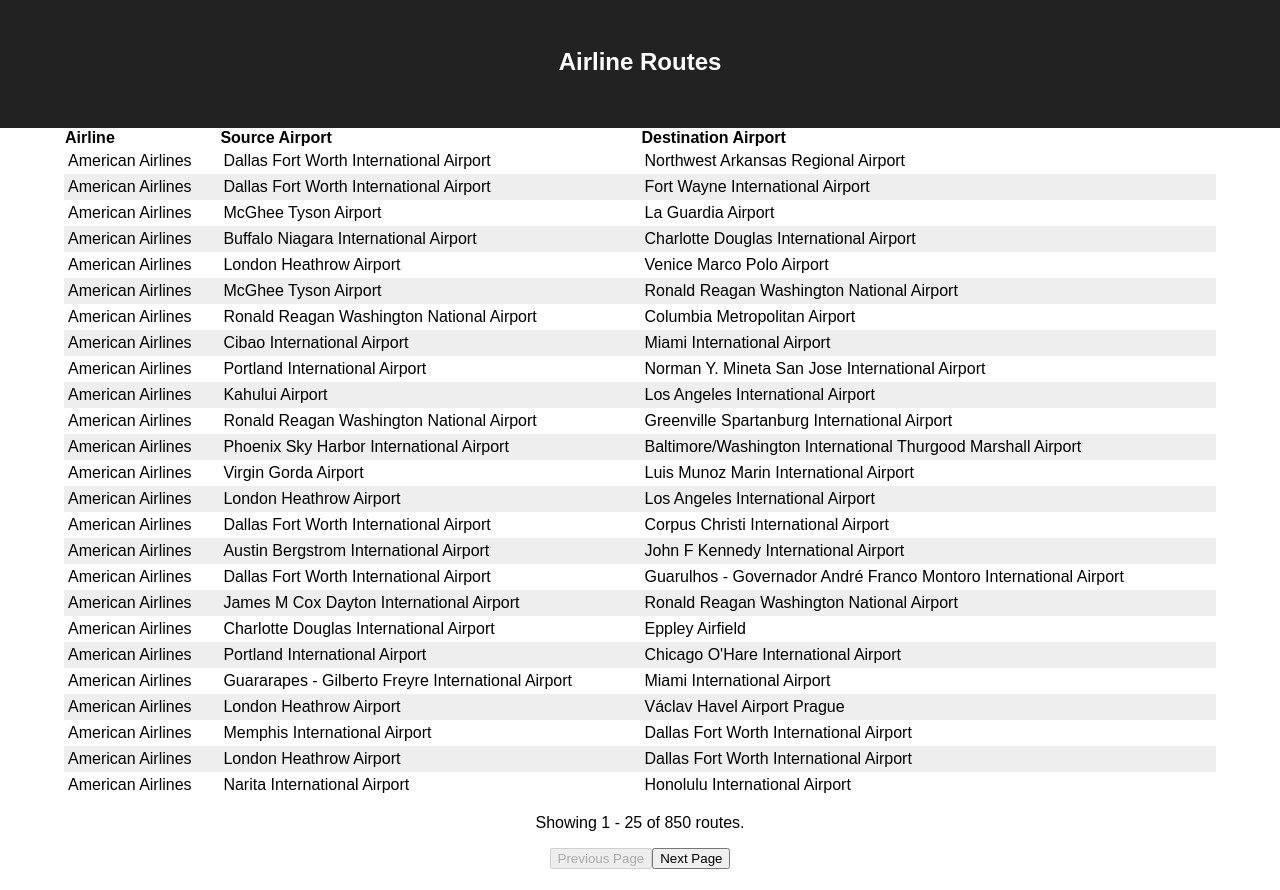
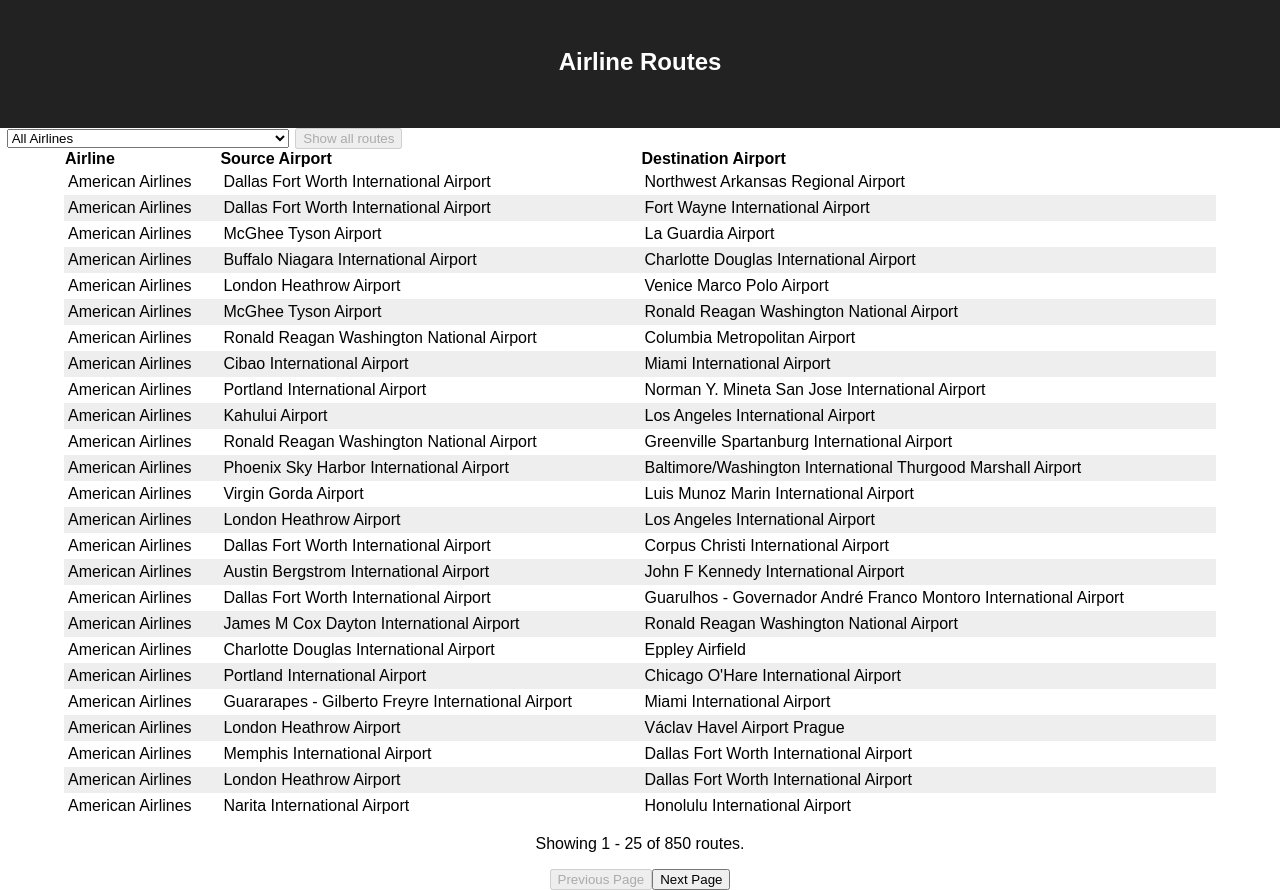
Before and after one commit to minhphanhvu/airlines-react, a React (Create React App) app: page / in a window 1280 px wide. Before the commit the page ends 869 px from the top, so only its background shows below. Built offline with nearby package versions, Linux system fonts and the light colour scheme.

Commit message:
Add filter by airline

```diff
--- a/src/App.js
+++ b/src/App.js
@@ -1,22 +1,55 @@
-import React, { Component } from 'react'
+import React, { useState } from 'react'
 import './App.css'
 import Data from './data.js'
 import Table from './componenets/table'
+import Select from './componenets/select'
 
 const App = () => {
+  const [airline, setAirline] = useState("all")
+  const [filteredRoutes, setFilteredRoutes] = useState(Data.routes)
+
   const columns = [
     {name: 'Airline', property: 'airline'},
     {name: 'Source Airport', property: 'src'},
     {name: 'Destination Airport', property: 'dest'},
   ];
 
+  const filteredAirlines = Data.airlines.map(a => a.name)
+
+  const airlineHandleChange = (value) => {
+    setAirline(value)
+    setFilteredRoutes(filterRoutes(value))
+  }
+
+  const filterRoutes = (airline) => {
+    if (airline !== "All Airlines") {
+      const id = Data.airlines.filter(a => a.name === airline)[0].id
+      return Data.routes.filter(r => r.airline === id)
+    } else {
+      return Data.routes
+    }
+  }
+
+  const clearFilters = () => {
+    setAirline("all")
+    setFilteredRoutes(filterRoutes("All Airlines"))
+  }
+
   return (
   <div className="app">
     <header className="header">
       <h1 className="title">Airline Routes</h1>
     </header>
+    <div className="filters">
+      <Select options={filteredAirlines}
+              value={airline}
+              allTitle="All Airlines"
+              onSelect={airlineHandleChange} />
+      <button disabled={ airline === "all" } onClick={clearFilters}>Show all routes</button>
+    </div>
+
     <section>
-    <Table className="routes-table" data={Data} columns={columns} />
+      <Table className="routes-table" data={Data} routes={filteredRoutes} columns={columns} />
     </section>
   </div>
   )
--- /dev/null
+++ b/src/componenets/select.jsx
@@ -0,0 +1,35 @@
+import React from 'react'
+
+const Select = ({
+  options = [],
+  allTitle = "all",
+  value = "all",
+  onSelect = (_) => null,
+}) => {
+  const handleChange = (e) => {
+    e.preventDefault()
+    onSelect(e.target.value)
+  }
+  let optionElements = options.map(op => {
+    return (
+      <option value={op}>
+        {op}
+      </option>
+    )
+  })
+  optionElements.unshift(
+    <option key="all" value={allTitle}>
+      {allTitle}
+    </option>
+  )
+
+  return (
+  <>
+    <select value={value} onChange={handleChange}>
+      {optionElements}
+    </select>
+  </>
+  )
+}
+
+export default Select
--- a/src/componenets/table.jsx
+++ b/src/componenets/table.jsx
@@ -1,7 +1,8 @@
 import React, { useState } from 'react'
 
 const Table = ({
-  data = {},
+  data={},
+  routes = [],
   className = "table",
   columns = [ {name: "header", property: "value"} ],
   perPage = 25
@@ -20,7 +21,7 @@
     setPage(page - 1)
   }
 
-  const routes = data.routes.slice(start, start + perPage)
+  const pagRoutes = routes.slice(start, start + perPage)
 
   return (
     <div>
@@ -35,7 +36,7 @@
         </tr>
       </thead>
       <tbody>
-        {routes.map(d => {
+        {pagRoutes.map(d => {
           return (
             <tr>
               <td>{data.getAirlineById(d.airline).name}</td>
@@ -47,11 +48,11 @@
       </tbody>
       </table>
       <div className="pagination">
-        <p>Showing {start + 1} - {start + routes.length} of {data.routes.length} routes.</p>
+        <p>Showing {start + 1} - {start + perPage} of {routes.length} routes.</p>
         <button disabled={page === 0} onClick={perviousPage}>
           Previous Page
         </button>
-        <button disabled={start + perPage >= data.routes.length} onClick={nextPage}>
+        <button disabled={start + perPage >= routes.length} onClick={nextPage}>
           Next Page
         </button>
       </div>
```
